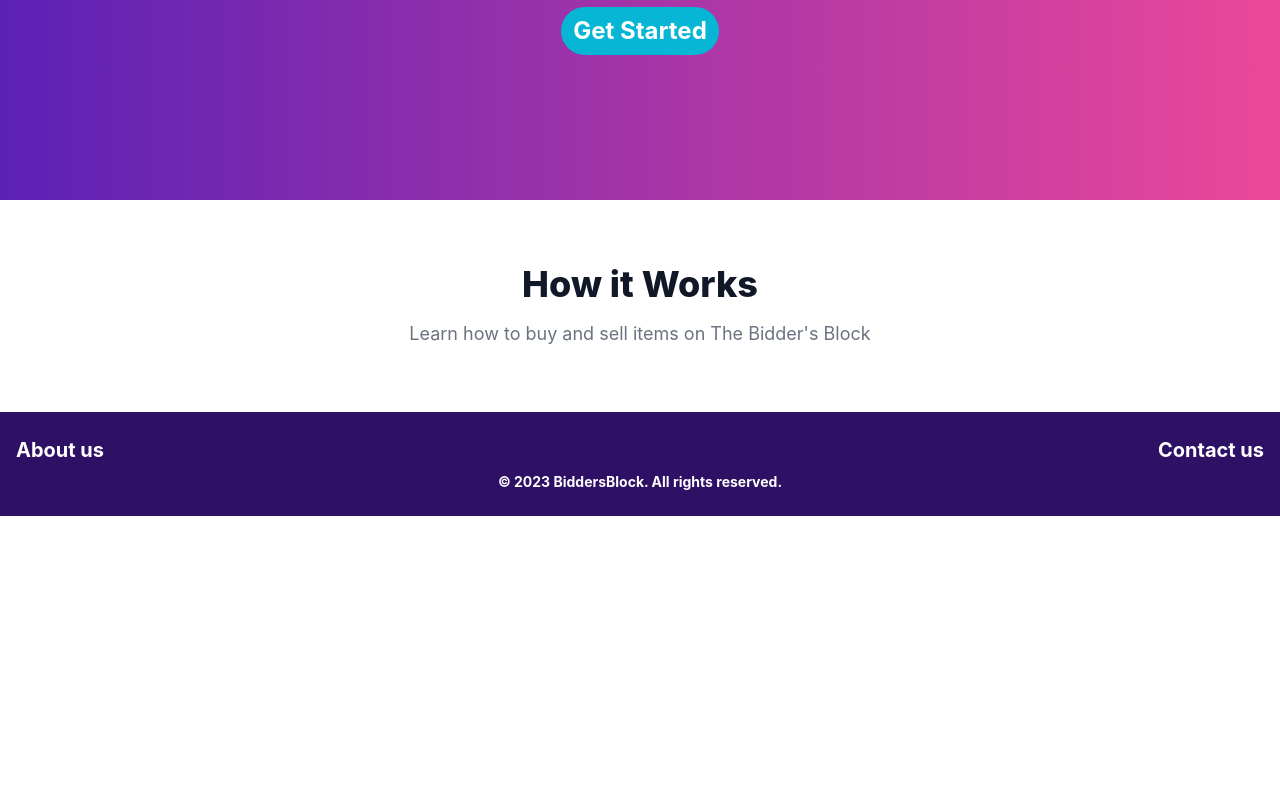
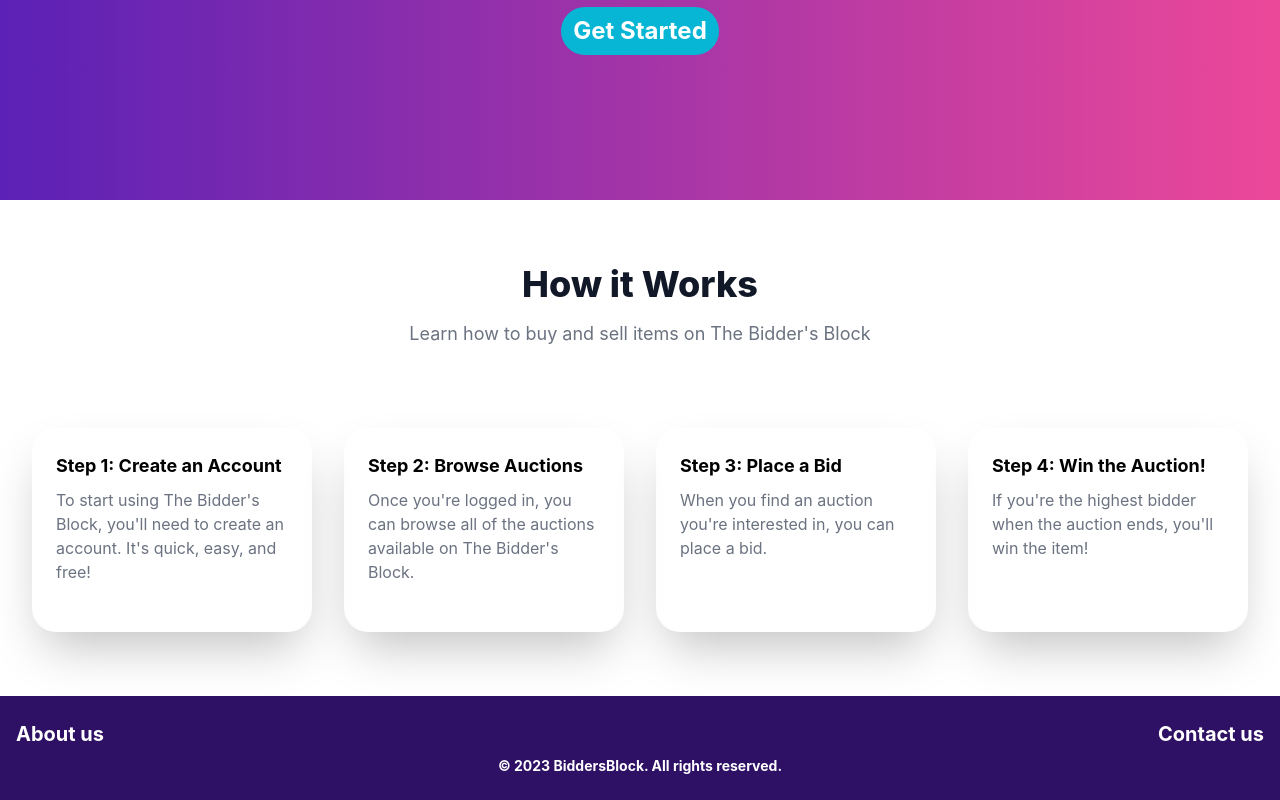
Before and after one commit to THossen/BiddersBlock, a React (Create React App) app: page / in a window 1280 px wide. Shown: the part 696-1496 px from the top of the page. Before the commit the page ends 1212 px from the top, so only its background shows below. Built offline with nearby package versions, Linux system fonts and the light colour scheme.

Commit message:
Added content for HowItWorks section

```diff
--- a/src/components/pages/LandingPage/HowItWorks.js
+++ b/src/components/pages/LandingPage/HowItWorks.js
@@ -3,15 +3,51 @@ import React from "react";
 const HowItWorks = () => {
   return (
     <div className="bg-white py-16">
-        <div className="max-w-7xl mx-auto px-4 sm:px-6 lg:px-8">
-            <div className="text-center">
-                <h2 className="text-3xl font-extrabold text-gray-900 sm:text-4xl">How it Works</h2>
-                <p className="mt-4 text-lg text-gray-500">Learn how to buy and sell items on The Bidder's Block</p>
-            </div>
+      <div className="max-w-7xl mx-auto px-4 sm:px-6 lg:px-8">
+        <div className="text-center">
+          <h2 className="text-3xl font-extrabold text-gray-900 sm:text-4xl">
+            How it Works
+          </h2>
+          <p className="mt-4 text-lg text-gray-500">
+            Learn how to buy and sell items on The Bidder's Block
+          </p>
         </div>
+
+        <div className="mt-20 grid grid-cols-1 gap-8 md:grid-cols-2 lg:grid-cols-4">
+          <div className="shadow-2xl p-6 rounded-3xl transition-all hover:scale-110">
+            <h3 className="text-lg font-bold mb-2">Step 1: Create an Account</h3>
+            <p className="text-gray-500 mb-6">
+              To start using The Bidder's Block, you'll need to create an account.
+              It's quick, easy, and free!
+            </p>
+          </div>
+
+          <div className="shadow-2xl p-6 rounded-3xl transition-all hover:scale-110">
+            <h3 className="text-lg font-bold mb-2">Step 2: Browse Auctions</h3>
+            <p className="text-gray-500 mb-6">
+              Once you're logged in, you can browse all of the auctions available
+              on The Bidder's Block.
+            </p>
+          </div>
+
+          <div className="shadow-2xl p-6 rounded-3xl transition-all hover:scale-110">
+            <h3 className="text-lg font-bold mb-2">Step 3: Place a Bid</h3>
+            <p className="text-gray-500 mb-6">
+              When you find an auction you're interested in, you can place a bid.
+            </p>
+          </div>
+
+          <div className="shadow-2xl p-6 rounded-3xl transition-all hover:scale-110">
+            <h3 className="text-lg font-bold mb-2">Step 4: Win the Auction!</h3>
+            <p className="text-gray-500 mb-6">
+              If you're the highest bidder when the auction ends, you'll win the
+              item!
+            </p>
+          </div>
+        </div>
+      </div>
     </div>
+  );
+};
 
-  )
-}
-
-export default HowItWorks
+export default HowItWorks;
```
Also changed, not shown: src/components/pages/LandingPage/Hero.js (line endings or trailing spaces).
